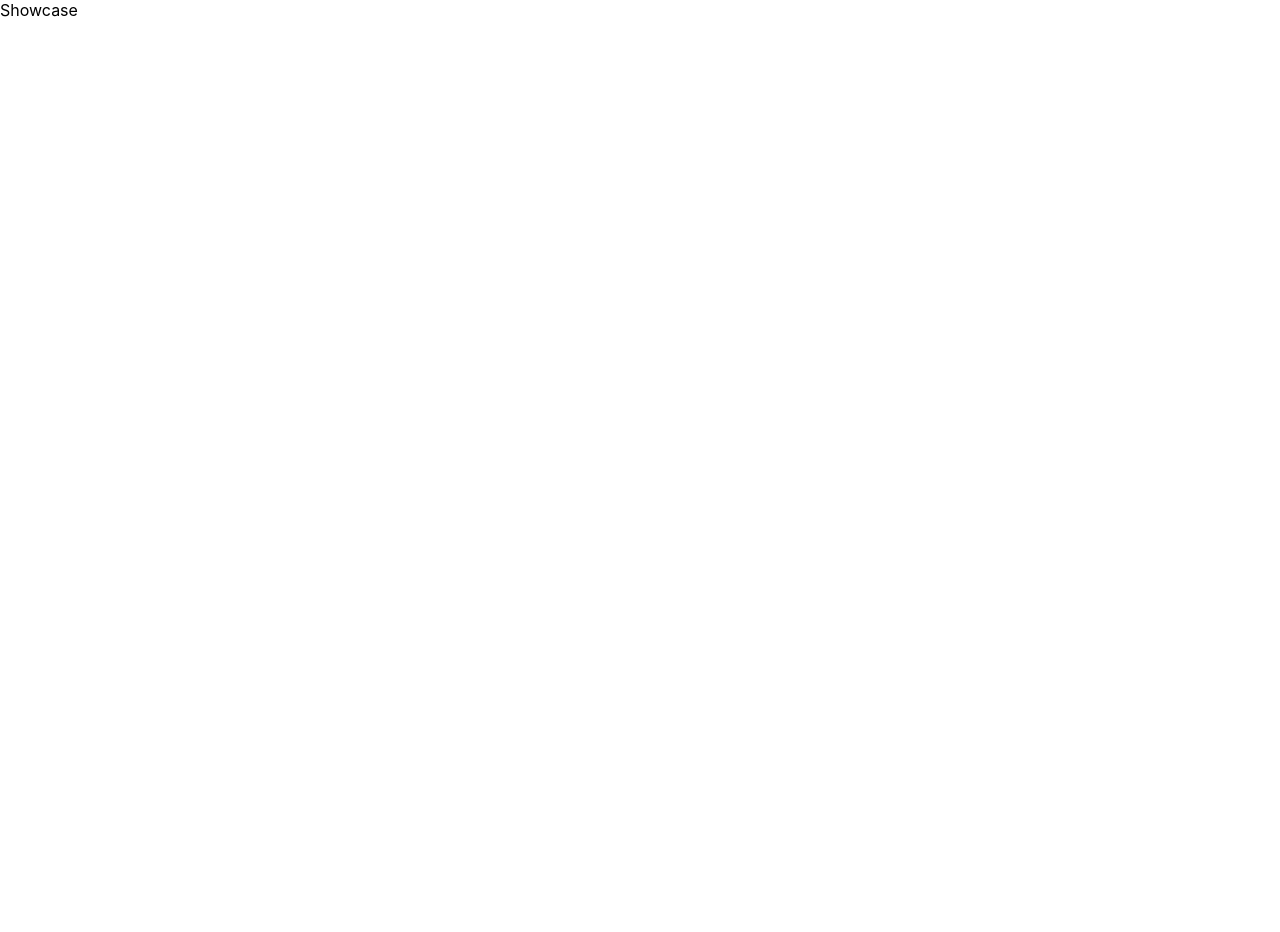
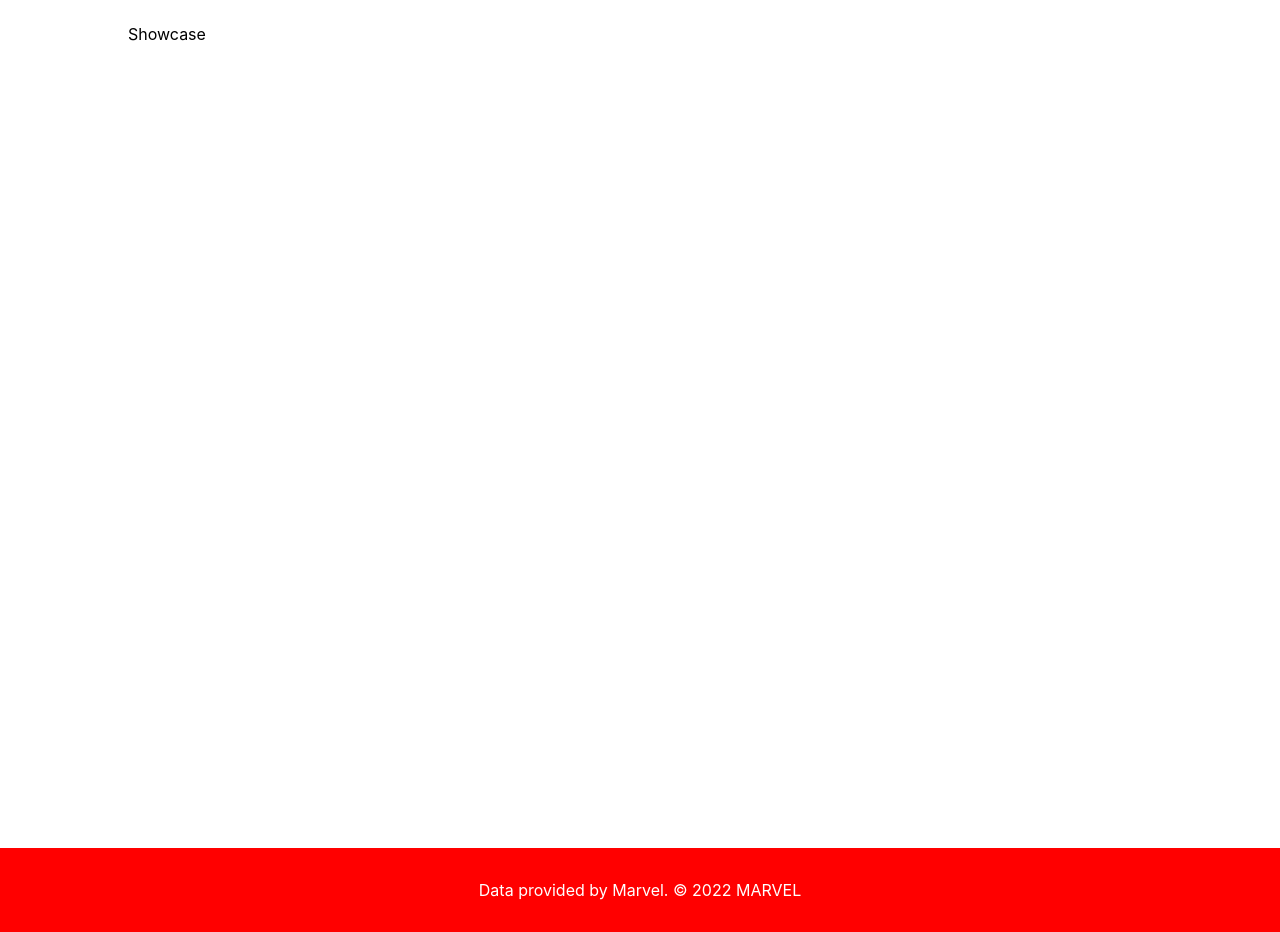
Before and after one commit to luantoningalvan/search-heroes, a React (Vite) app: page / in a window 1280 px wide. Before the commit the page ends 800 px from the top, so only its background shows below. Built offline with nearby package versions, Linux system fonts and the light colour scheme.

Commit message:
feat: inicia páginas da aplicação

```diff
--- a/src/App.tsx
+++ b/src/App.tsx
@@ -1,8 +1,8 @@
 import { globalCss } from "@stitches/react";
 import { BrowserRouter, Route, Routes } from "react-router-dom";
 
-const ShowCasePage = () => <p>Showcase</p>;
-const HeroPage = () => <p>Hero</p>;
+import { ShowcasePage } from "./pages/ShowCase";
+import { HeroPage } from "./pages/Hero";
 
 const globalStyles = globalCss({
   "*": { margin: 0, padding: 0 },
@@ -19,7 +19,7 @@
   return (
     <BrowserRouter>
       <Routes>
-        <Route path="/" element={<ShowCasePage />} />
+        <Route path="/" element={<ShowcasePage />} />
         <Route path="/hero/:id" element={<HeroPage />} />
       </Routes>
     </BrowserRouter>
--- /dev/null
+++ b/src/pages/Hero/index.tsx
@@ -0,0 +1,9 @@
+import { Layout } from "../../components/Layout";
+
+export const HeroPage = () => {
+  return (
+    <div>
+      <Layout>Hero</Layout>
+    </div>
+  );
+};
--- /dev/null
+++ b/src/pages/ShowCase/index.tsx
@@ -0,0 +1,9 @@
+import { Layout } from "../../components/Layout";
+
+export const ShowcasePage = () => {
+  return (
+    <div>
+      <Layout>Showcase</Layout>
+    </div>
+  );
+};
```
